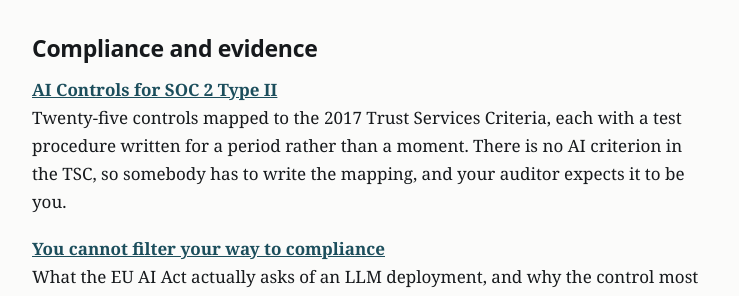
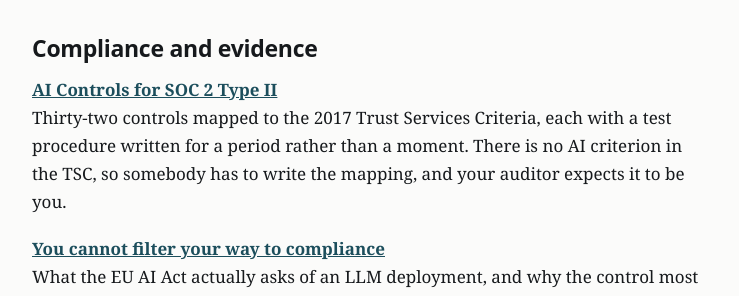
Before and after one commit to Grace/writing, a Jekyll site: the page built from index.md, in a window 1280 px wide. Shown: the part 271-567 px from the top of the page, without its empty margins (270-1009 px from the left). Built offline with Jekyll 4.4.1, drawn with Linux system fonts in a browser that asks for light colours.

Commit message:
Correct the count on the landing page too
Fourth place this number appeared and the fourth value it had. The index said
twenty-five, which was the size of a scoring sheet that had lost its H domain.

Co-Authored-By: Claude Opus 5 (1M context) <noreply@anthropic.com>
Claude-Session: https://claude.ai/code/session_017uVax7M5RqoCE39qTftC3i

```diff
--- a/index.md
+++ b/index.md
@@ -13,7 +13,7 @@ document, and code you can run.
 ## Compliance and evidence
 
 **[AI Controls for SOC 2 Type II]({{ '/ai-controls-soc2/' | relative_url }})**
-Twenty-five controls mapped to the 2017 Trust Services Criteria, each with a
+Thirty-two controls mapped to the 2017 Trust Services Criteria, each with a
 test procedure written for a period rather than a moment. There is no AI
 criterion in the TSC, so somebody has to write the mapping, and your auditor
 expects it to be you.
```
